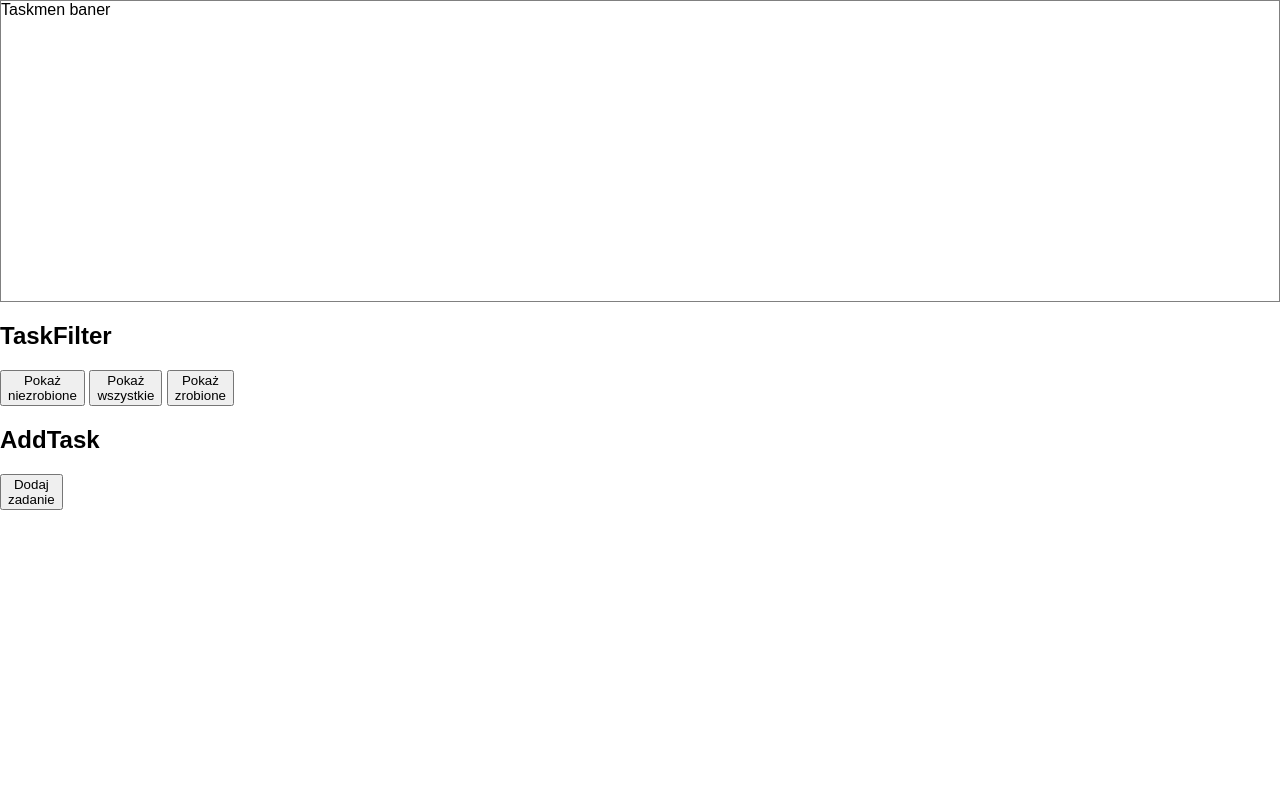
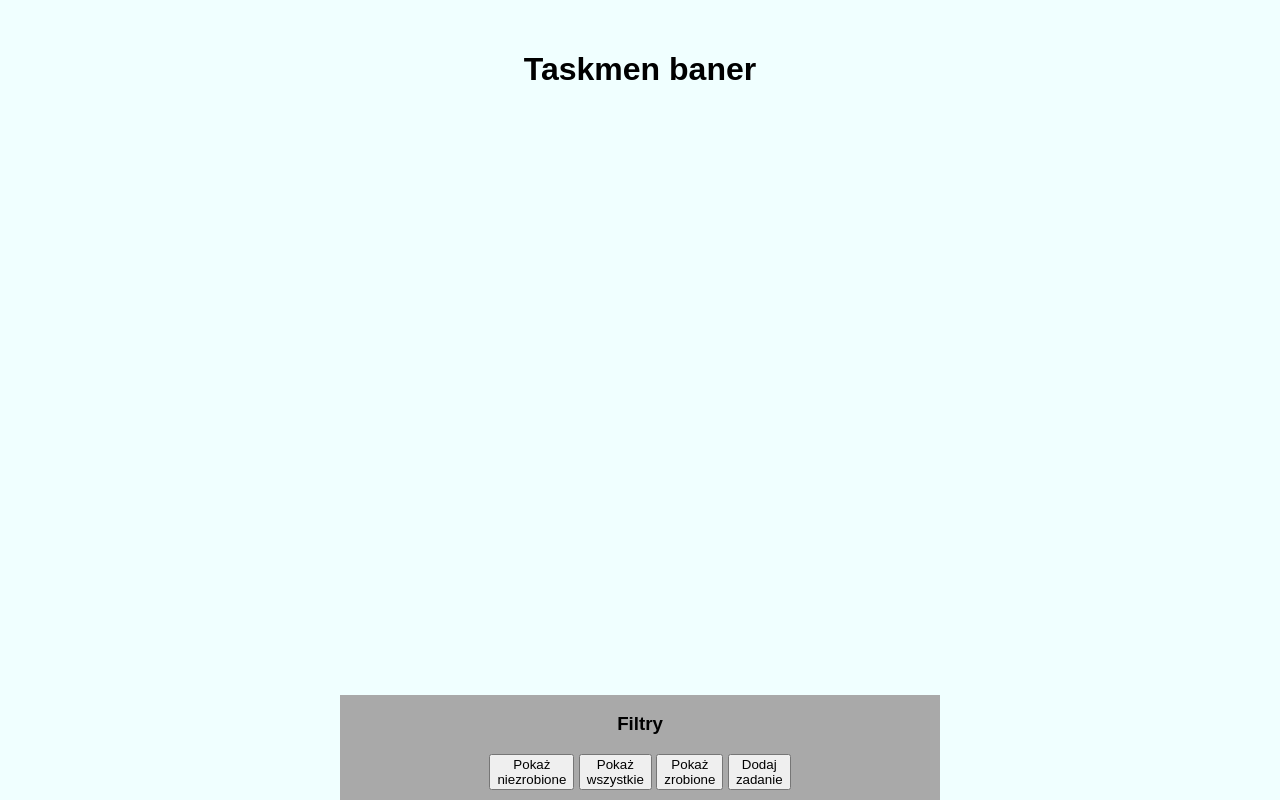
Before and after one commit to jarek-figura/gentlemen-app, a React (Create React App) app: page / in a window 1280 px wide. Built offline with nearby package versions, Linux system fonts and the light colour scheme.

Commit message:
WIP: css added

```diff
--- a/src/App.css
+++ b/src/App.css
@@ -1,11 +1,13 @@
 .App {
-
+  margin-bottom: 110px;
 }
 
-.App-title {
-  font-size: 1.5em;
+.nav-bottom {
+  position: fixed;
+  bottom: 0;
+  width: 100%;
+  padding-bottom: 10px;
+  background-color: darkgrey;
+  max-width: 600px;
+  text-align: center;
 }
-
-.App-intro {
-  font-size: large;
-}
--- a/src/App.js
+++ b/src/App.js
@@ -83,7 +83,6 @@ class App extends Component {
     const options = {
       add: () => (
         <div>
-          <h2>AddTaskPopup</h2>
           <AddTaskPopup
             addTask={this.addTask}
             toggleShowAddTaskPopup={this.toggleShowAddTaskPopup}
@@ -125,8 +124,9 @@ class App extends Component {
               toggleShowEditTaskPopup={this.toggleShowEditTaskPopup}
             />
 
+            <nav className='nav-bottom'>
               {/* filters - bottom left */}
-            <h2>TaskFilter</h2>
+              <h3>Filtry</h3>
               <button onClick={() => this.setState({showOnlyNotDoneEnabled: true})}>Pokaż<br/>niezrobione</button>
               <span>&nbsp;</span>
               <button onClick={() => this.setState({
@@ -138,8 +138,9 @@ class App extends Component {
               <button onClick={() => this.setState({showOnlyDoneEnabled: true})}>Pokaż<br/>zrobione</button>
 
               {/* button - bottom right */}
-            <h2>AddTask</h2>
+              <span>&nbsp;</span>
               <button onClick={this.toggleShowAddTaskPopup}>Dodaj<br/>zadanie</button>
+            </nav>
           </div>
           :
           this.displayForm(this.state.currentForm)
--- a/src/components/AddTaskPopup/AddTaskPopup.css
+++ b/src/components/AddTaskPopup/AddTaskPopup.css
@@ -0,0 +1,16 @@
+.task-title {
+  font-size: 1em;
+  height: 24px;
+  text-align: center;
+}
+
+.task-area {
+  font-size: 1em;
+  text-align: center;
+}
+
+.add-task {
+  max-width: 600px;
+  text-align: center;
+  background-color: aquamarine;
+}
--- a/src/components/AddTaskPopup/AddTaskPopup.js
+++ b/src/components/AddTaskPopup/AddTaskPopup.js
@@ -56,20 +56,21 @@ class AddTaskPopup extends Component {
 
   render() {
     return (
-      <div>
-        <button onClick={this.props.toggleShowAddTaskPopup}>&times;</button>
+      <div className='add-task'>
+        <h3>Dodaj zadanie</h3>
+        <button title='zaniechaj' onClick={this.props.toggleShowAddTaskPopup}>&times;</button>
         <br/><br/>
         <form onSubmit={this.handleSubmit} id="form1">
           {this.state.formError && <p>{this.state.formError.message}</p>}
-          <input maxLength="50"
+          <input className='task-title'
             name="taskTitleText"
             placeholder="Tytuł zadania"
             value={this.props.taskTitleText}
             onChange={this.handleChange}
           />
           <br/><br/>
-          <textarea rows="4"
-            cols="19"
+          <textarea className='task-area'
+            rows='6'
             name="taskDescription"
             placeholder="Opis zadania"
             value={this.props.taskDescription}
@@ -80,7 +81,7 @@ class AddTaskPopup extends Component {
         <TaskDueDay
           startDate={this.state.startDate || moment()}
           handleDate={this.handleDate}
-        />
+        /><br/>
 
         <TaskPriority
           priority={this.state.priority}
--- a/src/components/TaskContent/TaskContent.css
+++ b/src/components/TaskContent/TaskContent.css
@@ -15,10 +15,8 @@
 }
 
 .task {
+  padding: 15px;
   display: flex;
-  padding: 15px;
+  flex-wrap: nowrap;
+  justify-content: space-between;
 }
-
-.buttons {
-  margin-left: 50px;
-}
--- a/src/components/TaskContent/TaskContent.js
+++ b/src/components/TaskContent/TaskContent.js
@@ -8,12 +8,12 @@ class TaskContent extends Component {
     return (
       <div className={task.priority + ' ' + task.isDone + ' task'}>
 
-        <span className="titles">
+        <div className="titles">
           <strong>{task.name}</strong><br/>
           {moment(task.dueDate).format('DD-MM-YYYY')}
-        </span>
+        </div>
 
-        <span className="buttons">
+        <div className="buttons">
           <button
             onClick={() => this.props.toggleShowEditTaskPopup(task.id)}
           >edytuj</button>
@@ -30,7 +30,7 @@ class TaskContent extends Component {
             title="Skasuj zadanie"
             onClick={() => this.props.removeTask(task.id)}
           >&times;</button>
-        </span>
+        </div>
       </div>
     )
   }
--- a/src/components/TaskList/TaskList.css
+++ b/src/components/TaskList/TaskList.css
@@ -9,6 +9,15 @@ li {
 }
 
 .banner {
-  min-height: 300px;
-  border: solid grey 1px;
+  height: calc(100vh - 168px);
+  padding-top: 30px;
+  text-align: center;
 }
+
+.task-list {
+  text-align: center;
+}
+
+.no-result {
+  text-align: center;
+}
--- a/src/components/TaskList/TaskList.js
+++ b/src/components/TaskList/TaskList.js
@@ -18,8 +18,8 @@ class TaskList extends Component {
     return (
       <div>
         {tasksFromProps.length !== 0 &&
-          <span>
-            <h2>TaskList</h2>
+          <span className='task-list'>
+            <h3>Zadania do zrobienia</h3>
             <TaskSearch
               updateSearchPhrase={this.updateSearchPhrase}
             />
@@ -28,7 +28,7 @@ class TaskList extends Component {
         {tasksFromProps.length !== 0 ?
           // show TaskList and search
           tasks.length === 0 ?
-          <p>Brak wyników</p> :
+          <p className='no-result'>Brak wyników</p> :
           <ul>
             {
               tasks.map(
@@ -46,7 +46,7 @@ class TaskList extends Component {
             }
           </ul> :
           // show banner
-          <div className='banner'>Taskmen baner</div>
+          <h1 className='banner'>Taskmen baner</h1>
         }
       </div>
     )
--- /dev/null
+++ b/src/components/TaskSearch/TaskSearch.css
@@ -0,0 +1,8 @@
+.search-div {
+  margin-bottom: 20px;
+}
+.search-input {
+  font-size: 1em;
+  height: 24px;
+  text-align: center;
+}
--- a/src/components/TaskSearch/TaskSearch.js
+++ b/src/components/TaskSearch/TaskSearch.js
@@ -1,4 +1,5 @@
 import React, {Component} from 'react';
+import './TaskSearch.css'
 
 class TaskSearch extends Component {
 
@@ -6,8 +7,8 @@ class TaskSearch extends Component {
 
   render(){
     return(
-      <div>
-        <input
+      <div className='search-div'>
+        <input className='search-input'
           placeholder='wyszukaj zadania'
           value={this.props.searchPhrase}
           onChange={this.handleChange}
--- a/src/index.css
+++ b/src/index.css
@@ -1,5 +1,7 @@
 body {
-  margin: 0;
+  margin: 0 auto;
   padding: 0;
   font-family: sans-serif;
+  background-color: azure;
+  max-width: 600px;
 }
```
Lines whose indentation alone changed are shown as unchanged.
